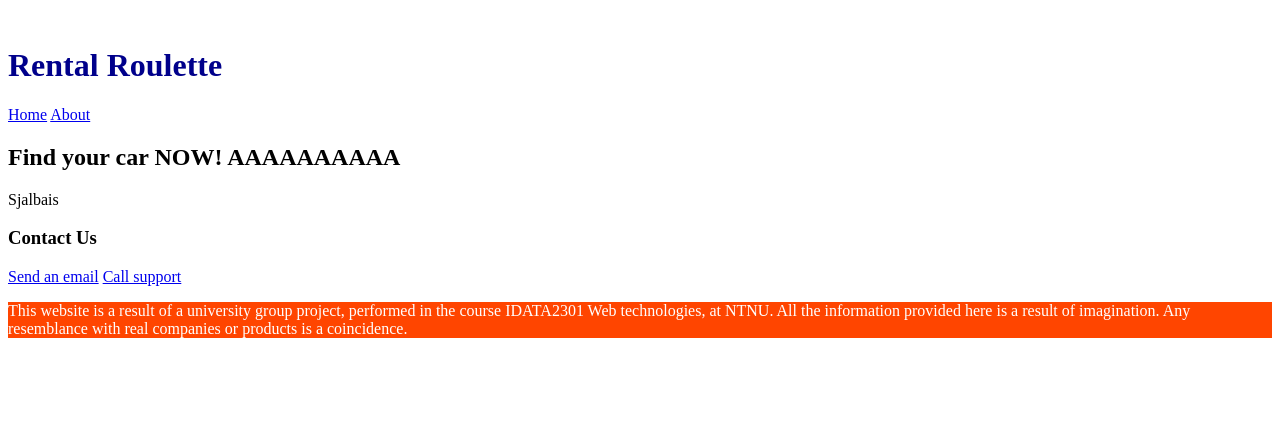
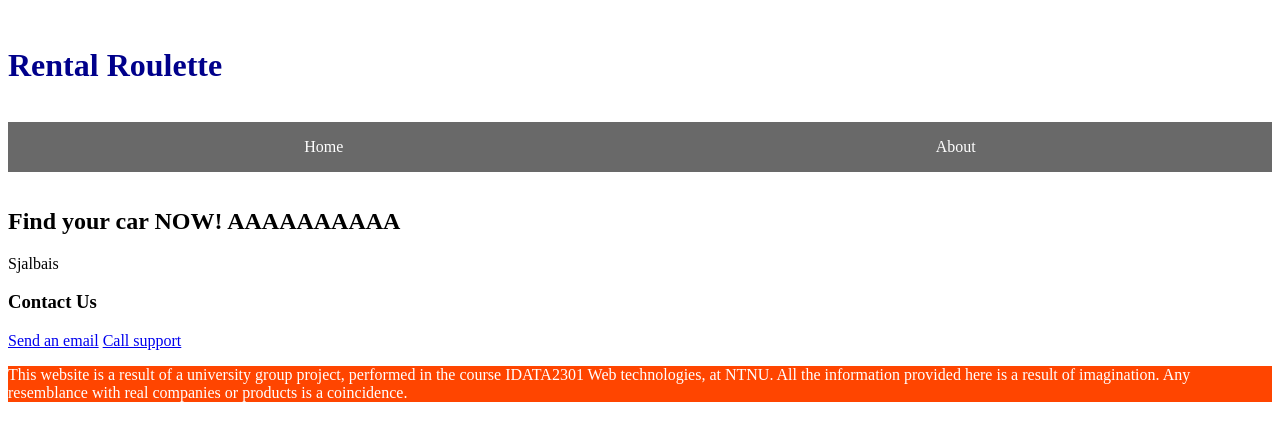
Before and after one commit to Nezerpz/IDATA2301-Project-2025, a Flask app: page / in a window 1280 px wide. Shown: the top 428 px of the page. Run offline with Flask 3, Linux system fonts and the light colour scheme.

Commit message:
Potential navbar

```diff
--- a/src/static/css/index.css
+++ b/src/static/css/index.css
@@ -3,3 +3,30 @@
     background-color: orangered;
     color: white;
 }
+.navbar {
+    display: flex;
+    justify-content: space-around;
+    list-style-type: none;
+    margin: 0;
+}
+.navbarItem {
+    background-color: dimgray;
+    flex-grow: 1;
+    text-align: center;
+}
+
+.navbarItem a {
+    color: white;
+    text-decoration: none;
+    display: block;
+    padding: 16px;
+}
+
+.navbarItem:hover {
+    background-color: white;
+}
+
+.navbarItem a:hover {
+    color: black;
+    padding: 16px;
+}
--- a/src/templates/index.jinja
+++ b/src/templates/index.jinja
@@ -13,8 +13,10 @@
         <header>
             <img id="logo" src="">
             <h1 id="title">{{ title }}</h1>
-            <a href="/">Home</a>
-            <a href="/about">About</a>
+            <div class = "navbar">
+                    <p class="navbarItem"><a href="/">Home</a></p>
+                    <p class="navbarItem"><a href="/about">About</a></p>
+            </div>
         </header>
         <main>
             {% block main %}
```
Also changed, not shown: 1 other file.
